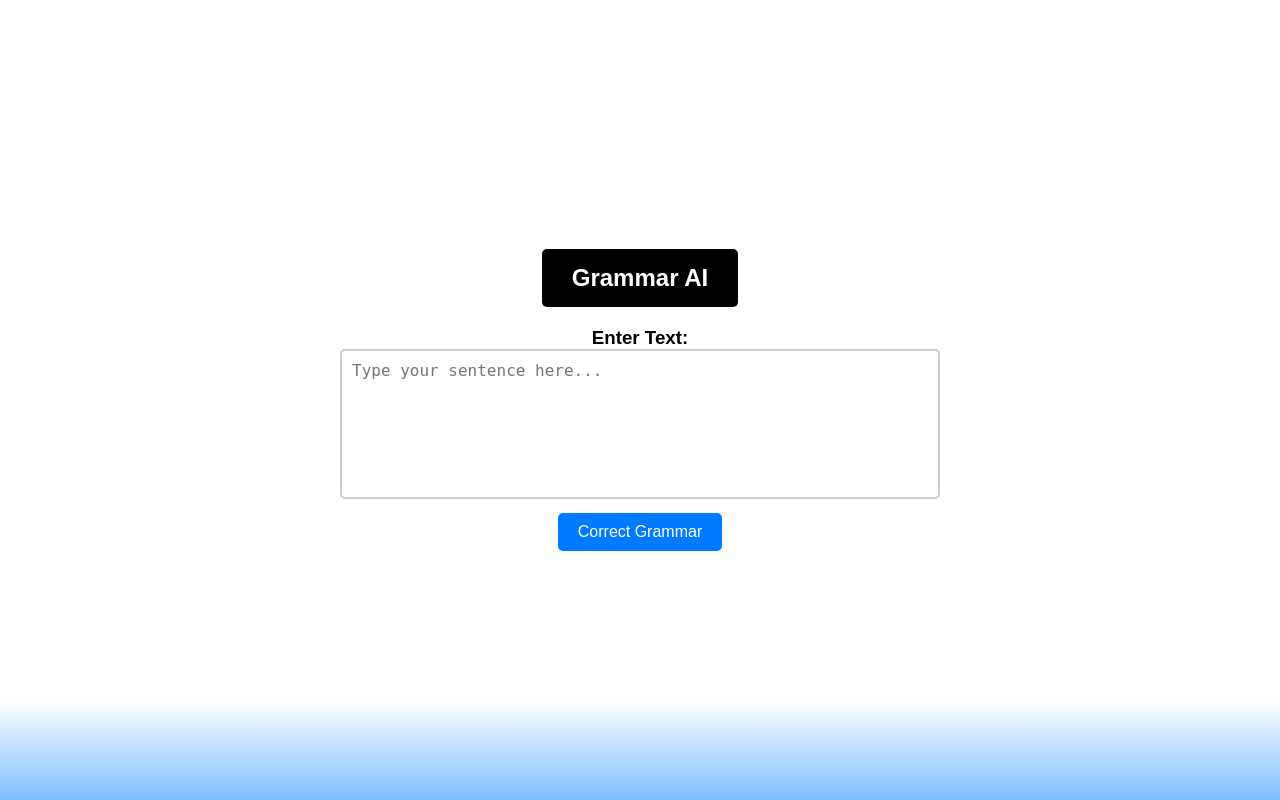
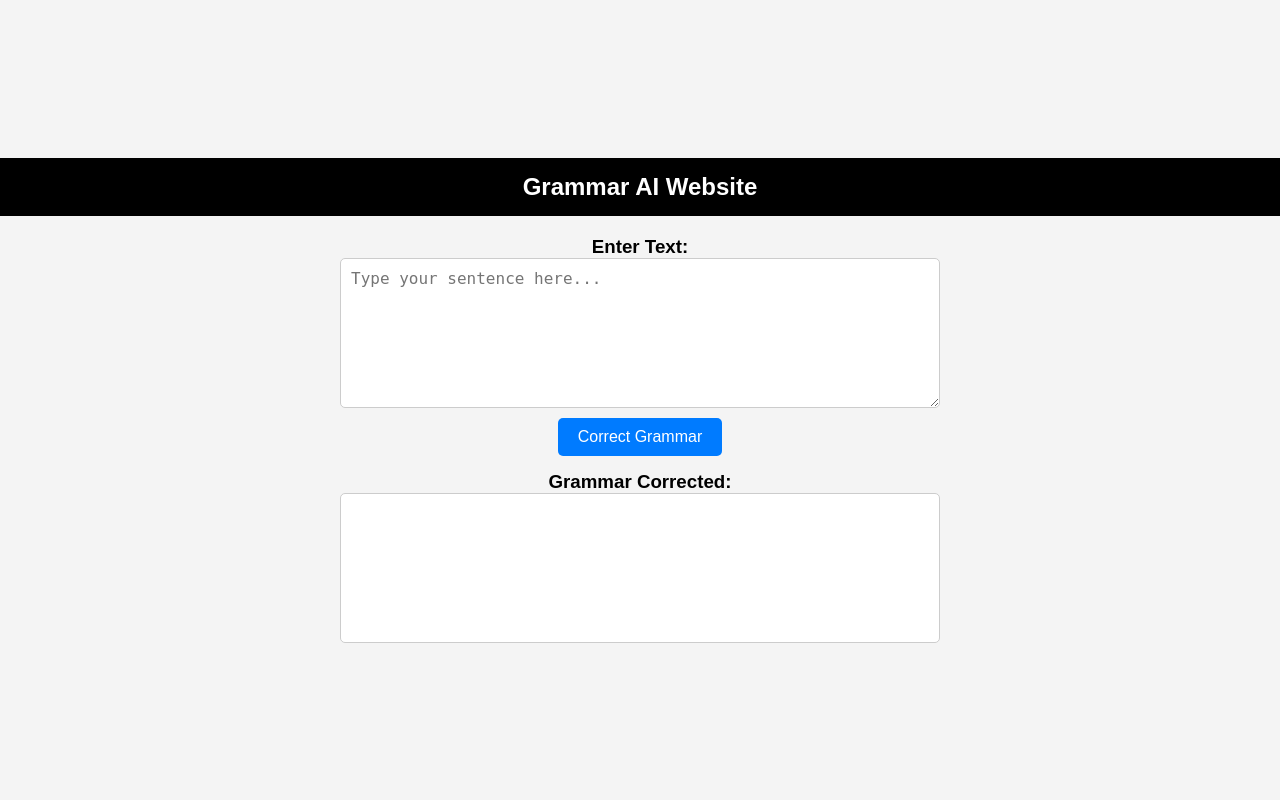
Before and after one commit to Adarsh-890/grammar-ai-website, a Flask app: page / in a window 1280 px wide. Run offline with Flask 3, Linux system fonts and the light colour scheme.

Commit message:
Update index.html

```diff
--- a/templates/index.html
+++ b/templates/index.html
@@ -13,28 +13,29 @@
 
         body {
             font-family: Arial, sans-serif;
-            text-align: center;
-            background: white;
+            background-color: #f4f4f4;
             display: flex;
             flex-direction: column;
             align-items: center;
             justify-content: center;
             height: 100vh;
+            text-align: center;
         }
 
-        /* Website Name Box */
-        .title-box {
+        .header {
+            width: 100%;
             background-color: black;
             color: white;
-            padding: 15px 30px;
+            padding: 15px 0;
             font-size: 24px;
             font-weight: bold;
-            border-radius: 5px;
-            margin-bottom: 20px;
         }
 
-        /* Input and Output Box */
         .container {
+            margin-top: 20px;
+            display: flex;
+            flex-direction: column;
+            align-items: center;
             width: 80%;
             max-width: 600px;
         }
@@ -42,11 +43,12 @@
         textarea {
             width: 100%;
             height: 150px;
+            margin-bottom: 10px;
             padding: 10px;
-            border: 2px solid #ccc;
+            font-size: 16px;
+            border: 1px solid #ccc;
             border-radius: 5px;
-            font-size: 16px;
-            resize: none;
+            resize: vertical;
         }
 
         button {
@@ -57,36 +59,67 @@
             color: white;
             border: none;
             border-radius: 5px;
-            margin-top: 10px;
+            margin-bottom: 15px;
         }
 
         button:hover {
             background-color: #0056b3;
         }
 
-        /* Gradient effect at the bottom */
-        .footer {
-            position: absolute;
-            bottom: 0;
+        .output-box {
             width: 100%;
-            height: 100px;
-            background: linear-gradient(to top, rgba(0, 123, 255, 0.5), transparent);
+            height: 150px;
+            padding: 10px;
+            font-size: 16px;
+            border: 1px solid #ccc;
+            border-radius: 5px;
+            background-color: white;
+            text-align: left;
         }
-
     </style>
 </head>
 <body>
 
-    <div class="title-box">Grammar AI</div>
+    <div class="header">Grammar AI Website</div>
 
     <div class="container">
         <h3>Enter Text:</h3>
-        <textarea placeholder="Type your sentence here..."></textarea>
-        <br>
-        <button>Correct Grammar</button>
+        <textarea id="inputText" placeholder="Type your sentence here..."></textarea>
+        <button onclick="checkGrammar()">Correct Grammar</button>
+
+        <h3>Grammar Corrected:</h3>
+        <div class="output-box" id="outputText"></div>
     </div>
 
-    <div class="footer"></div>
+    <script>
+        function checkGrammar() {
+            let inputText = document.getElementById("inputText").value;
+
+            if (inputText.trim() === "") {
+                alert("Please enter a sentence!");
+                return;
+            }
+
+            fetch("https://api.languagetool.org/v2/check", {
+                method: "POST",
+                headers: { "Content-Type": "application/x-www-form-urlencoded" },
+                body: new URLSearchParams({
+                    text: inputText,
+                    language: "en-US"
+                })
+            })
+            .then(response => response.json())
+            .then(data => {
+                let correctedText = inputText;
+                data.matches.forEach(error => {
+                    correctedText = correctedText.replace(error.context.text, error.replacements[0].value);
+                });
+
+                document.getElementById("outputText").innerText = correctedText || "No errors found!";
+            })
+            .catch(error => console.error("Error:", error));
+        }
+    </script>
 
 </body>
 </html>
```
